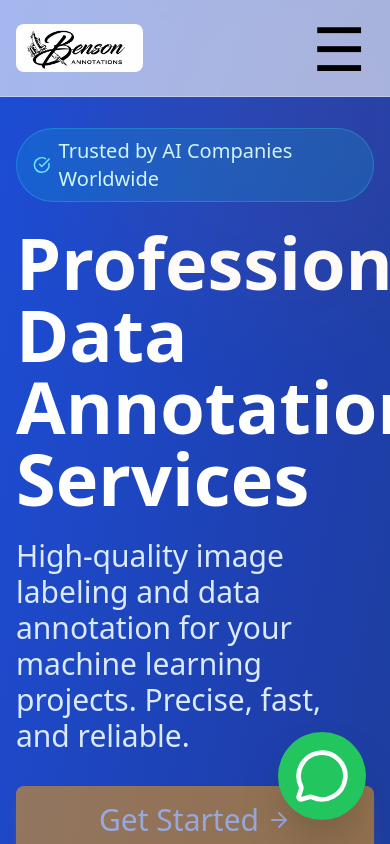
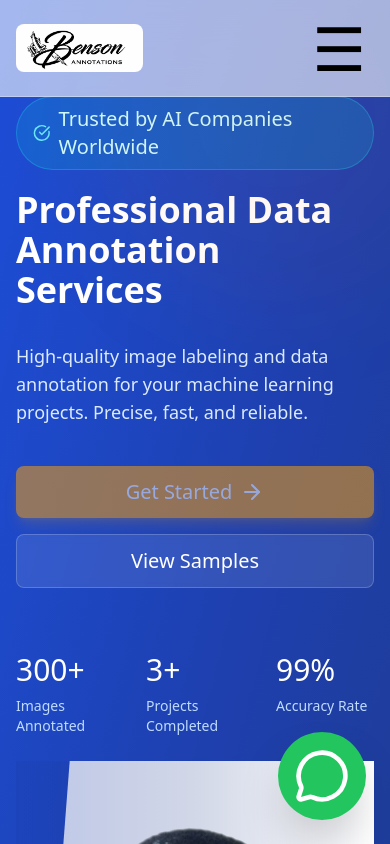
Before and after one commit to Bensonn254/annotation-portfolio, a React (Vite) app: page / in a window 390 px wide. Shown: the top 844 px of the page. Built offline with nearby package versions, Linux system fonts and the light colour scheme.

Commit message:
Improve responsive design: Hero component layout, image sizing, and navigation styling

```diff
--- a/src/components/Hero.tsx
+++ b/src/components/Hero.tsx
@@ -16,66 +16,66 @@ export function Hero() {
   };
 
   return (
-    <section id="hero" className="pt-32 pb-20 bg-gradient-to-br from-blue-700 via-blue-800 to-blue-900 overflow-hidden relative min-h-screen">
+    <section id="hero" className="pt-24 sm:pt-32 md:pt-36 lg:pt-40 xl:pt-48 pb-20 bg-gradient-to-br from-blue-700 via-blue-800 to-blue-900 overflow-hidden relative min-h-screen">
       {/* Decorative Background Elements */}
       <div className="absolute -right-20 -top-20 w-96 h-96 bg-orange-500/10 rounded-full blur-3xl animate-pulse"></div>
       <div className="absolute -left-20 -bottom-20 w-96 h-96 bg-purple-500/10 rounded-full blur-3xl animate-pulse"></div>
 
       <div className="max-w-screen-2xl mx-auto px-4 sm:px-6 lg:px-6 xl:px-8">
-        <div className="grid grid-cols-1 lg:grid-cols-[55%_45%] gap-0 items-center min-h-screen">
+        <div className="grid grid-cols-1 lg:grid-cols-[55%_45%] gap-0 items-center min-h-screen lg:min-h-screen">
           <div className="text-white animate-fade-in-up">
-            <div className="inline-flex items-center space-x-2 bg-cyan-500/20 border border-cyan-400/30 rounded-full px-4 py-2 mb-6">
+            <div className="inline-flex items-center space-x-2 bg-cyan-500/20 border border-cyan-400/30 rounded-full px-4 py-2 mb-5 sm:mb-5">
               <CheckCircle className="w-5 h-5 text-cyan-300" />
               <span className="text-xl text-cyan-100">Trusted by AI Companies Worldwide</span>
             </div>
 
-            <h1 className="text-7xl font-bold lg:text-7xl mb-6">
+            <h1 className="text-4xl sm:text-5xl md:text-6xl lg:text-7xl font-bold mb-8 sm:mb-10">
               Professional Data Annotation Services
             </h1>
 
-            <p className="text-3xl text-blue-100 mb-8">
+            <p className="text-lg sm:text-xl md:text-2xl lg:text-3xl text-blue-100 mb-10 sm:mb-7">
               High-quality image labeling and data annotation for your machine learning projects.
               Precise, fast, and reliable.
             </p>
 
-            <div className="flex flex-col sm:flex-row gap-4 mb-12">
+            <div className="flex flex-col sm:flex-row gap-4 mb-16 sm:mb-20">
               <button
                 onClick={() => scrollToSection('contact')}
-                className="bg-amber-500 text-white px-8 py-4 rounded-lg hover:bg-amber-600 transition-all duration-300 flex text-3xl items-center justify-center space-x-2 group animate-pulse shadow-lg shadow-amber-500/30"
+                className="bg-amber-500 text-white px-6 py-3 sm:px-8 sm:py-4 rounded-lg hover:bg-amber-600 transition-all duration-300 flex text-xl sm:text-2xl lg:text-3xl items-center justify-center space-x-2 group animate-pulse shadow-lg shadow-amber-500/30"
               >
                 <span>Get Started</span>
                 <ArrowRight className="w-6 h-6  group-hover:translate-x-1 transition-transform"/>
               </button>
               <button
                 onClick={() => scrollToSection('samples')}
-                className="bg-white/10 backdrop-blur-sm border border-white/20 text-white px-8 py-4 text-3xl rounded-lg hover:bg-white/20 transition-all duration-300 hover:shadow-lg hover:shadow-white/20"
+                className="bg-white/10 backdrop-blur-sm border border-white/20 text-white px-6 py-3 sm:px-8 sm:py-4 text-xl sm:text-2xl lg:text-3xl rounded-lg hover:bg-white/20 transition-all duration-300 hover:shadow-lg hover:shadow-white/20"
               >
                 View Samples
               </button>
             </div>
 
-            <div className="grid grid-cols-3 gap-8">
+            <div className="grid grid-cols-3 gap-8 mb-7 sm:mb-10">
               <div>
-                <div className="text-5xl mb-2">300+</div>
-                <div className="text-blue-200 text-xl">Images Annotated</div>
+                <div className="text-3xl sm:text-4xl md:text-5xl mb-2">300+</div>
+                <div className="text-sm sm:text-base md:text-lg lg:text-xl text-blue-200">Images Annotated</div>
               </div>
               <div>
-                <div className="text-5xl mb-2">3+</div>
-                <div className="text-blue-200 text-xl">Projects Completed</div>
+                <div className="text-3xl sm:text-4xl md:text-5xl mb-2">3+</div>
+                <div className="text-sm sm:text-base md:text-lg lg:text-xl text-blue-200">Projects Completed</div>
               </div>
               <div>
-                <div className="text-5xl mb-2">99%</div>
-                <div className="text-blue-200 text-xl">Accuracy Rate</div>
+                <div className="text-3xl sm:text-4xl md:text-5xl mb-2">99%</div>
+                <div className="text-sm sm:text-base md:text-lg lg:text-xl text-blue-200">Accuracy Rate</div>
               </div>
             </div>
           </div>
 
-          <div className="relative h-full min-h-screen animate-float group cursor-pointer overflow-hidden">
+          <div className="relative h-[700px] lg:h-full lg:min-h-screen animate-float group cursor-pointer overflow-hidden order-last lg:order-last">
             <div className="absolute inset-0 bg-gradient-to-l from-transparent via-blue-900/20 to-blue-800/30 z-10"></div>
             <img
               src="/images/hero/profile.jpg"
               alt="Professional Data Annotator"
-              className="w-full h-full object-cover object-center brightness-110 contrast-105 saturate-110 group-hover:scale-110 transition-transform duration-700 ease-in-out shadow-2xl shadow-blue-500/40"
+              className="w-full h-full object-cover object-center brightness-110 contrast-105 saturate-110 group-hover:scale-110 transition-transform duration-700 ease-in-out shadow-2xl shadow-blue-500/40 lg:clip-path-polygon"
               style={{clipPath: 'polygon(15% 0, 100% 0, 100% 100%, 0 100%)'}}
             />
           </div>
--- a/src/components/Navigation.tsx
+++ b/src/components/Navigation.tsx
@@ -82,7 +82,7 @@ export function Navigation() {
               <button
                 key={item.id}
                 onClick={() => scrollToSection(item.id)}
-                className={`px-4 py-2 text-2xl text-gray-700 hover:text-blue-700 hover:bg-blue-50 rounded-lg transition-all duration-300 ${
+                className={`px-4 py-2 text-2xl font-bold text-gray-700 hover:text-blue-700 hover:bg-blue-50 rounded-lg transition-all duration-300 ${
                   activeSection === item.id
                     ? 'text-blue-700 underline underline-offset-4 decoration-4 decoration-blue-700'
                     : 'hover:underline underline-offset-4 decoration-4 decoration-blue-700'
--- a/src/components/Samples.tsx
+++ b/src/components/Samples.tsx
@@ -248,13 +248,13 @@ export function Samples() {
 
 
   return (
-    <section id="samples" className="py-20 bg-white">
+    <section id="samples" className="py-10 md:py-20 bg-white">
       <div className="max-w-screen-2xl mx-auto px-4 sm:px-6 lg:px-6 xl:px-8">
         <div className="text-center mb-16">
-          <div className="inline-block bg-amber-100 text-amber-700 px-4 py-6 rounded-full text-7xl font-bold mb-6">
+          <div className="inline-block bg-amber-100 text-amber-700 px-4 py-2 md:py-6 rounded-full text-3xl md:text-5xl lg:text-7xl font-bold mb-6">
             Sample Annotation Work
           </div>
-          <p className="text-3xl text-gray-600 max-w-2xl mx-auto">
+          <p className="text-xl md:text-2xl lg:text-3xl text-gray-600 max-w-2xl mx-auto">
             Before and after examples of annotation projects
           </p>
         </div>
@@ -265,8 +265,8 @@ export function Samples() {
             <div key={sample.id} className="bg-gradient-to-br from-gray-50 to-blue-50 rounded-2xl p-8 border border-gray-200 relative">
               {/* Sample Header */}
               <div className="text-center mb-8">
-                <h3 className="text-4xl text-gray-900 mb-4">{sample.title}</h3>
-                <p className="text-2xl text-gray-600 max-w-2xl mx-auto">{sample.description}</p>
+                <h3 className="text-2xl md:text-3xl lg:text-4xl text-gray-900 mb-4">{sample.title}</h3>
+                <p className="text-lg md:text-xl lg:text-2xl text-gray-600 max-w-2xl mx-auto">{sample.description}</p>
               </div>
 
               {/* Before/After Images */}
@@ -280,7 +280,7 @@ export function Samples() {
                     <img
                       src={sample.gallery[sampleImageIndexes[sample.id] || 0]?.original}
                       alt="Before annotation"
-                      className={`w-full object-cover transition-transform duration-300 ${sample.type === 'segmentation' ? 'h-96 lg:h-[500px]' : 'h-200'}`}
+                      className={`w-full object-cover rounded-xl transition-transform duration-300 aspect-video md:aspect-auto ${sample.type === 'segmentation' ? 'md:h-96 lg:h-[500px]' : 'md:h-64 lg:h-72'}`}
                     />
                     <div className="absolute inset-0 bg-black/0 group-hover:bg-black/20 transition-colors duration-300 flex items-center justify-center">
                       <div className="flex items-center space-x-2 opacity-0 group-hover:opacity-100 transition-opacity duration-300">
@@ -325,7 +325,7 @@ export function Samples() {
                     <img
                       src={sample.gallery[sampleImageIndexes[sample.id] || 0]?.annotated}
                       alt="After annotation"
-                      className={`w-full object-cover transition-transform duration-300 ${sample.type === 'segmentation' ? 'h-96 lg:h-[500px]' : 'h-200'}`}
+                      className={`w-full object-cover rounded-xl transition-transform duration-300 aspect-video md:aspect-auto ${sample.type === 'segmentation' ? 'md:h-96 lg:h-[500px]' : 'md:h-64 lg:h-72'}`}
                     />
                     <div className="absolute inset-0 bg-blue-700/10 border-2 border-amber-500/50"></div>
                     <div className="absolute inset-0 bg-black/0 group-hover:bg-black/20 transition-colors duration-300 flex items-center justify-center">
```
